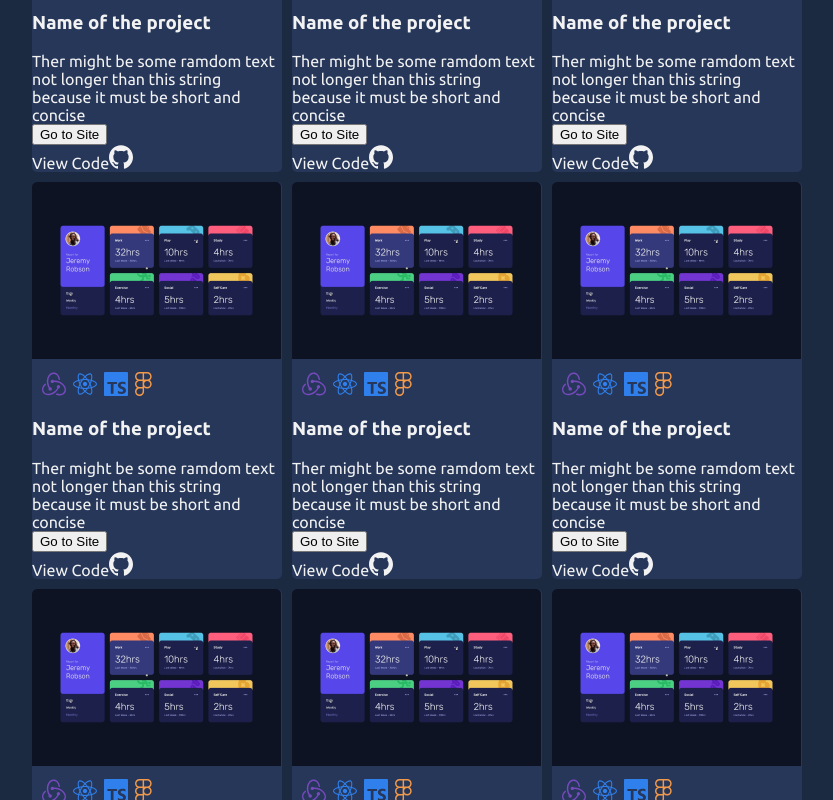
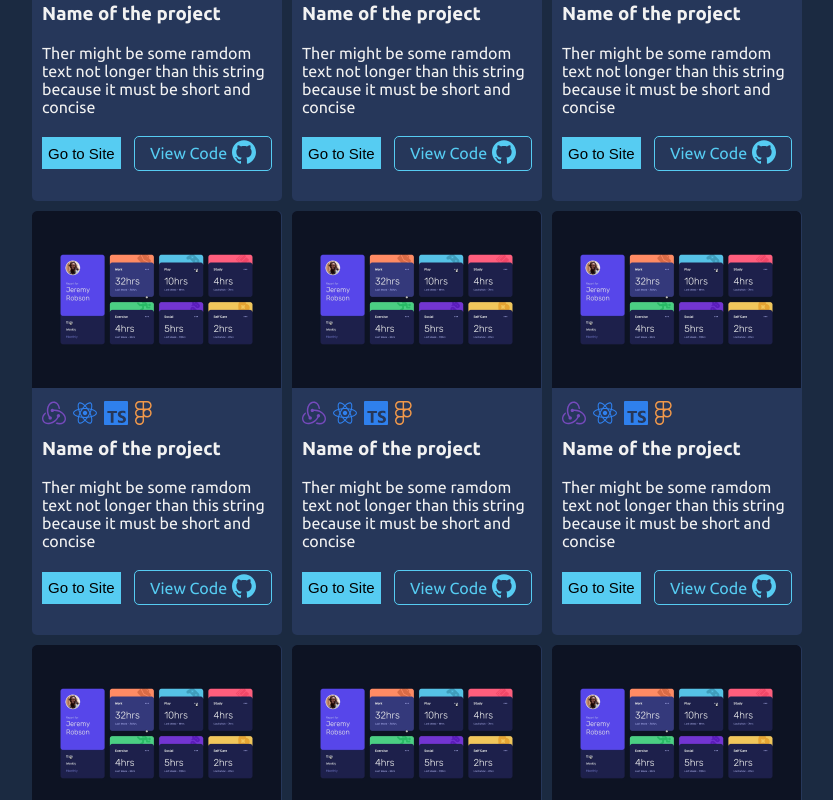
Before and after one commit to MauricioMorenoMorales/RP-portfolio, a React (Create React App) app: page / in a window 1280 px wide. Shown: the part 1140-1940 px from the top of the page, without its empty margins (233-1066 px from the left). Built offline with nearby package versions, Linux system fonts and the light colour scheme.

Commit message:
Project item completed

```diff
--- a/src/components/Project/Project.styles.ts
+++ b/src/components/Project/Project.styles.ts
@@ -5,6 +5,7 @@ const Styles = styled.div`
 	.project {
 		background-color: ${colorSystem.background};
 		border-radius: ${borderSystem.normal};
+		padding-bottom: 20px;
 		&__image {
 			margin-bottom: 10px;
 		}
@@ -14,6 +15,31 @@ const Styles = styled.div`
 				margin-right: 7px;
 			}
 		}
+		&__text {
+			margin-left: 10px;
+			margin-bottom: 20px;
+			& > h3 {
+				margin-top: 10px;
+			}
+		}
+		&__buttons {
+			display: flex;
+			align-items: center;
+			justify-content: space-between;
+			margin: 10px;
+			&__ghost {
+				display: flex;
+				justify-content: space-between;
+				align-items: center;
+				width: 60%;
+				height: 35px;
+				padding: 3px 15px;
+				border: 1px solid ${colorSystem.blue};
+				border-radius: ${borderSystem.normal};
+				color: ${colorSystem.blue};
+				cursor: pointer;
+			}
+		}
 	}
 `;
 
--- a/src/components/Project/Project.tsx
+++ b/src/components/Project/Project.tsx
@@ -22,11 +22,11 @@ const Project: React.FC<{ project: IProject }> = ({ project }) => {
 					<h3>{project.projectName}</h3>
 					<p>{project.description}</p>
 				</section>
-				<section className="projec__item__buttons">
-					<button>Go to Site</button>
+				<section className="project__buttons">
+					<button className="button">Go to Site</button>
 					<div className="project__buttons__ghost">
 						View Code
-						<Icons type="github" />
+						<Icons type="github" oneColor />
 					</div>
 				</section>
 			</article>
--- a/src/components/atoms/Icons.tsx
+++ b/src/components/atoms/Icons.tsx
@@ -13,7 +13,8 @@ const Icons: React.FC<{
 		| 'reduxToolkit'
 		| 'figma'
 		| string;
-}> = ({ type }) => {
+	oneColor?: boolean;
+}> = ({ type, oneColor }) => {
 	const Container = styled.div`
 		cursor: pointer;
 		user-select: none;
@@ -84,7 +85,9 @@ const Icons: React.FC<{
 				>
 					<path
 						d="M12 0.296997C5.37 0.296997 0 5.67 0 12.297C0 17.6 3.438 22.097 8.205 23.682C8.805 23.795 9.025 23.424 9.025 23.105C9.025 22.82 9.015 22.065 9.01 21.065C5.672 21.789 4.968 19.455 4.968 19.455C4.422 18.07 3.633 17.7 3.633 17.7C2.546 16.956 3.717 16.971 3.717 16.971C4.922 17.055 5.555 18.207 5.555 18.207C6.625 20.042 8.364 19.512 9.05 19.205C9.158 18.429 9.467 17.9 9.81 17.6C7.145 17.3 4.344 16.268 4.344 11.67C4.344 10.36 4.809 9.29 5.579 8.45C5.444 8.147 5.039 6.927 5.684 5.274C5.684 5.274 6.689 4.952 8.984 6.504C9.944 6.237 10.964 6.105 11.984 6.099C13.004 6.105 14.024 6.237 14.984 6.504C17.264 4.952 18.269 5.274 18.269 5.274C18.914 6.927 18.509 8.147 18.389 8.45C19.154 9.29 19.619 10.36 19.619 11.67C19.619 16.28 16.814 17.295 14.144 17.59C14.564 17.95 14.954 18.686 14.954 19.81C14.954 21.416 14.939 22.706 14.939 23.096C14.939 23.411 15.149 23.786 15.764 23.666C20.565 22.092 24 17.592 24 12.297C24 5.67 18.627 0.296997 12 0.296997Z"
-						fill={hover ? colorSystem.blue : '#f2f2f2'}
+						fill={
+							hover ? colorSystem.blue : oneColor ? colorSystem.blue : '#f2f2f2'
+						}
 					/>
 				</svg>
 			</Container>
--- a/src/global-styles.css
+++ b/src/global-styles.css
@@ -74,6 +74,14 @@ h2 {
 	font-size: 3.6rem;
 }
 
+.button {
+	height: 32px;
+	font-size: 1.5rem;
+	background-color: #56ccf2;
+	border: none;
+	cursor: pointer;
+}
+
 .button-big {
 	height: 58px;
 	padding: 20px 40px;
```
